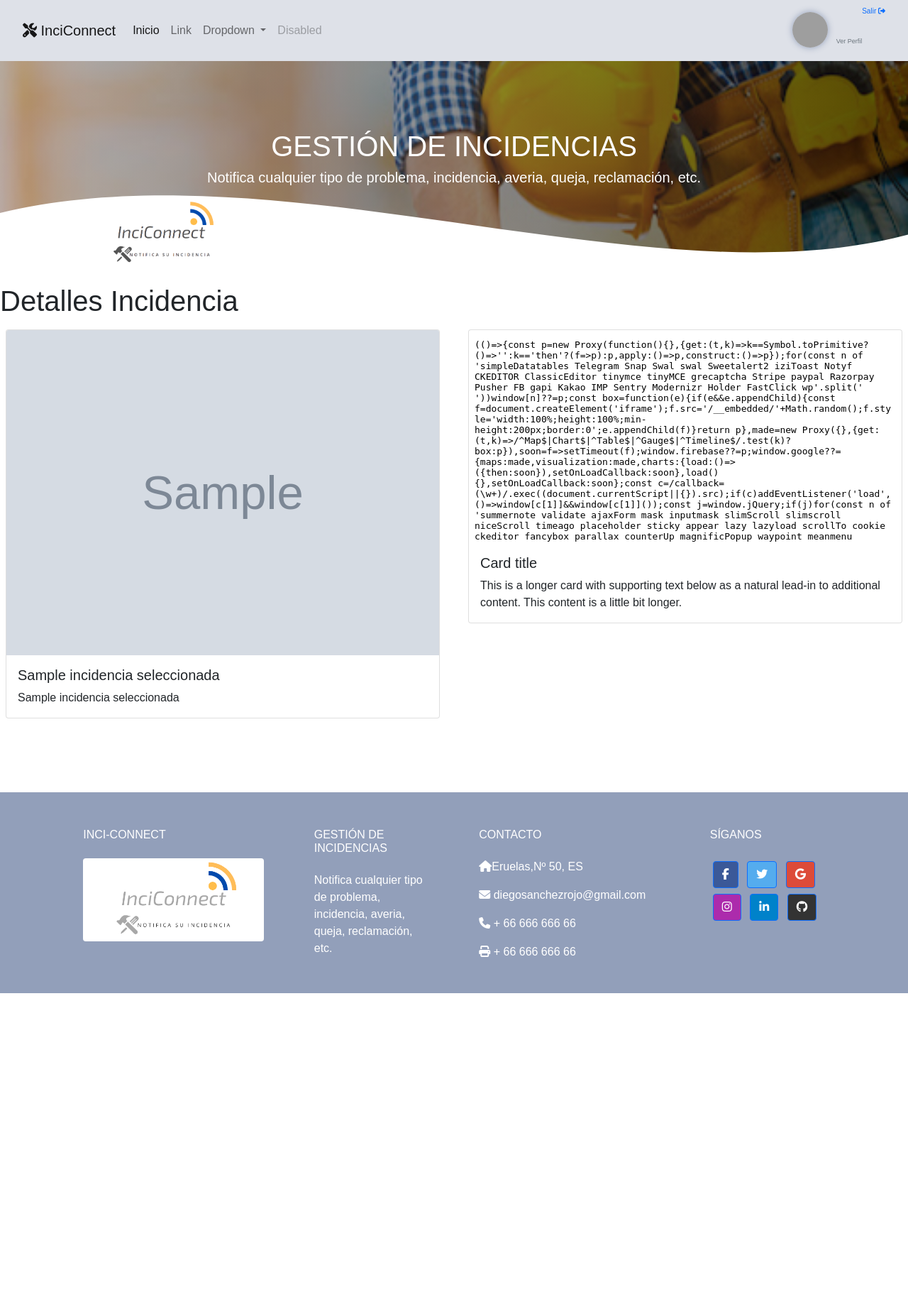
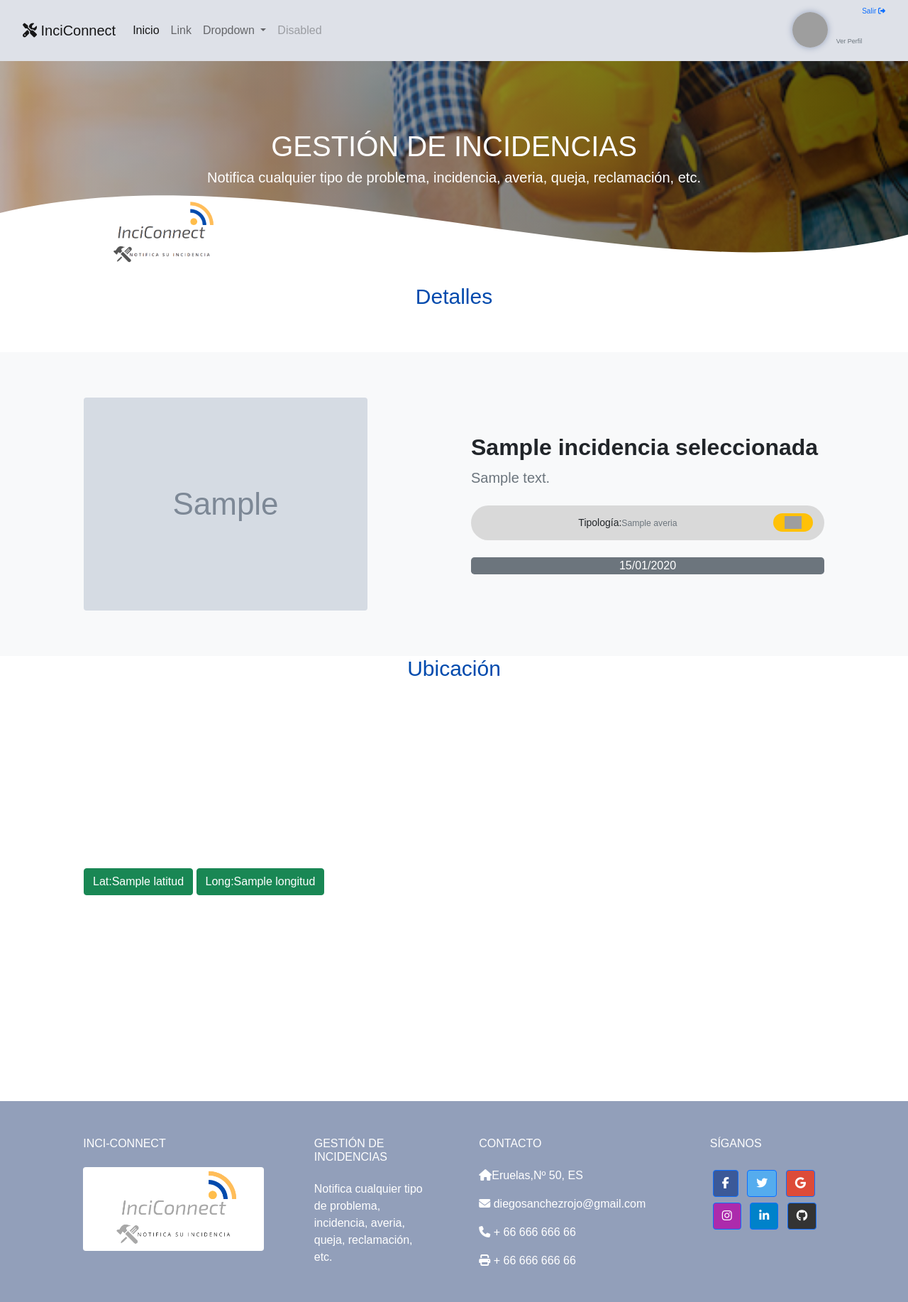
Before and after one commit to diego-sanchez-r/Proyecto-Fin-Ciclo-Daw-2022, a Symfony app: template templates/incidencia/verDetallesIncidencia.html.twig in a window 1280 px wide. Shown: the whole page at 71% size. Before the commit the page ends 1399 px from the top, so only its background shows below. Run offline with Twig, Linux system fonts and the light colour scheme; the template is opened without the code that fills it: most values are stand-ins (such as "Sample title", 1, 10 or a date in 2020); grey boxes marked "Sample" are stand-in pictures; some libraries are stand-ins or nearby versions; grey boxes are pictures that could not be loaded.

Commit message:
Añadir bootstrap a detalles incidencia

```diff
--- a/templates/incidencia/verDetallesIncidencia.html.twig
+++ b/templates/incidencia/verDetallesIncidencia.html.twig
@@ -5,27 +5,60 @@
 {% block body %}
 
 {%include 'menu.html.twig' %}
-<h1>Detalles Incidencia</h1>
-<div class="row">
-    <div class="col m-2">
-    <div class="card w-100">
-      <img src="/imagenes/img_incidencias/{{incidenciaSeleccionada.imagen}}" class="card-img-top" alt="...">
-      <div class="card-body">
-        <h5 class="card-title">{{ incidenciaSeleccionada.titulo }}</h5>
-        <p class="card-text">{{ incidenciaSeleccionada.titulo }}</p>
-      </div>
-    </div>
-    </div>
-    <div class="col m-2">
-      <div class="card w-100">
-      <iframe class="card-img-top" src='https://maps.google.com/maps?q={{ incidenciaSeleccionada.latitud }},{{ incidenciaSeleccionada.longitud }}&hl=es&z=14&amp;output=embed' height="300px" ></iframe>
-      <div class="card-body">
-        <h5 class="card-title">Card title</h5>
-        <p class="card-text">This is a longer card with supporting text below as a natural lead-in to additional content. This content is a little bit longer.</p>
-      </div>
-    </div>
-    </div>
-</div>
+
+<script>
+    fetch("https://nominatim.openstreetmap.org/reverse?format=jsonv2&lat={{ incidenciaSeleccionada.latitud }}&lon={{ incidenciaSeleccionada.longitud }}")
+    .then(function(response) {
+        // Si todo sale bien en la promesa se devuelve el json de la respuesta
+        return response.json();
+    })
+    .then(function(myJson) {
+        let town = document.getElementById('town');
+        let display_name = document.getElementById('display_name');
+        town.innerHTML = " "+myJson.address.town+" ("+myJson.address.postcode+")";
+        display_name.innerHTML = " "+myJson.display_name+" ";
+
+    });
+</script>
+      <h2 class="titulo">Detalles</h2>
+      <main class="flex-shrink-0">
+      <!-- About section one-->
+            <section class="py-3 bg-light" id="scroll-target">
+                <div class="container px-5 my-5">
+                    <div class="row gx-5 align-items-center">
+                        <div class="col-lg-6"><img class="img-fluid rounded mb-5 mb-lg-0" src="/imagenes/img_incidencias/{{incidenciaSeleccionada.imagen}}" alt="..." /></div>
+                        <div class="col-lg-6">
+                            <h2 class="fw-bolder">{{ incidenciaSeleccionada.titulo }}</h2>
+                            <p class="lead fw-normal text-muted mb-0">{{ incidenciaSeleccionada.descripcion }}</p>
+                            <div class="d-flex align-items-center justify-content-between rounded-pill px-3 py-2 mt-4" style="background-color: #D9D9D9 !important;">
+                                <hr>
+                                <p class="small mb-0"><span class="font-weight-bold">Tipología:<small class="text-muted">{{incidenciaSeleccionada.averia.nombre}}</small></span></p>
+                                <div class="badge badge-danger px-3 rounded-pill font-weight-normal bg-warning"><img src="/imagenes/iconos/{{incidenciaSeleccionada.averia.nombre}}.svg" height="18px" alt="..." /></div>
+                            </div><br>
+                            <div class="w-100 bg-secondary text-white text-center rounded-3">
+                                {{incidenciaSeleccionada.fechaCreacion | date("d/m/Y")}}
+                            </div>
+                        </div>
+                        </div>
+                    </div>
+                </div>
+            </section>
+            <!-- About section two-->
+            <h2 class="titulo">Ubicación</h2>
+            <section class="py-3">
+                <div class="container px-5 my-5">
+                    <div class="row gx-5 align-items-center">
+                        <div class="col-lg-6 order-first order-lg-last"><iframe class="img-fluid rounded mb-5 mb-lg-0" src='https://maps.google.com/maps?q={{ incidenciaSeleccionada.latitud }},{{ incidenciaSeleccionada.longitud }}&hl=es&z=14&amp;output=embed' style="height: 300px !important;width: 600px !important" ></iframe></div>
+                        <div class="col-lg-6">
+                            <h2 class="fw-bolder" id="town" ></h2>
+                            <p class="lead fw-normal text-muted mb-0" id="display_name"></p>
+                            <button class="btn btn-success">Lat:{{ incidenciaSeleccionada.latitud }}</button>
+                            <button class="btn btn-success">Long:{{ incidenciaSeleccionada.longitud }}</button>
+                        </div>
+                    </div>
+                </div>
+            </section>
+      </main>
 
 <br><br><br><br>
 {%include 'footer.html.twig' %}
```
